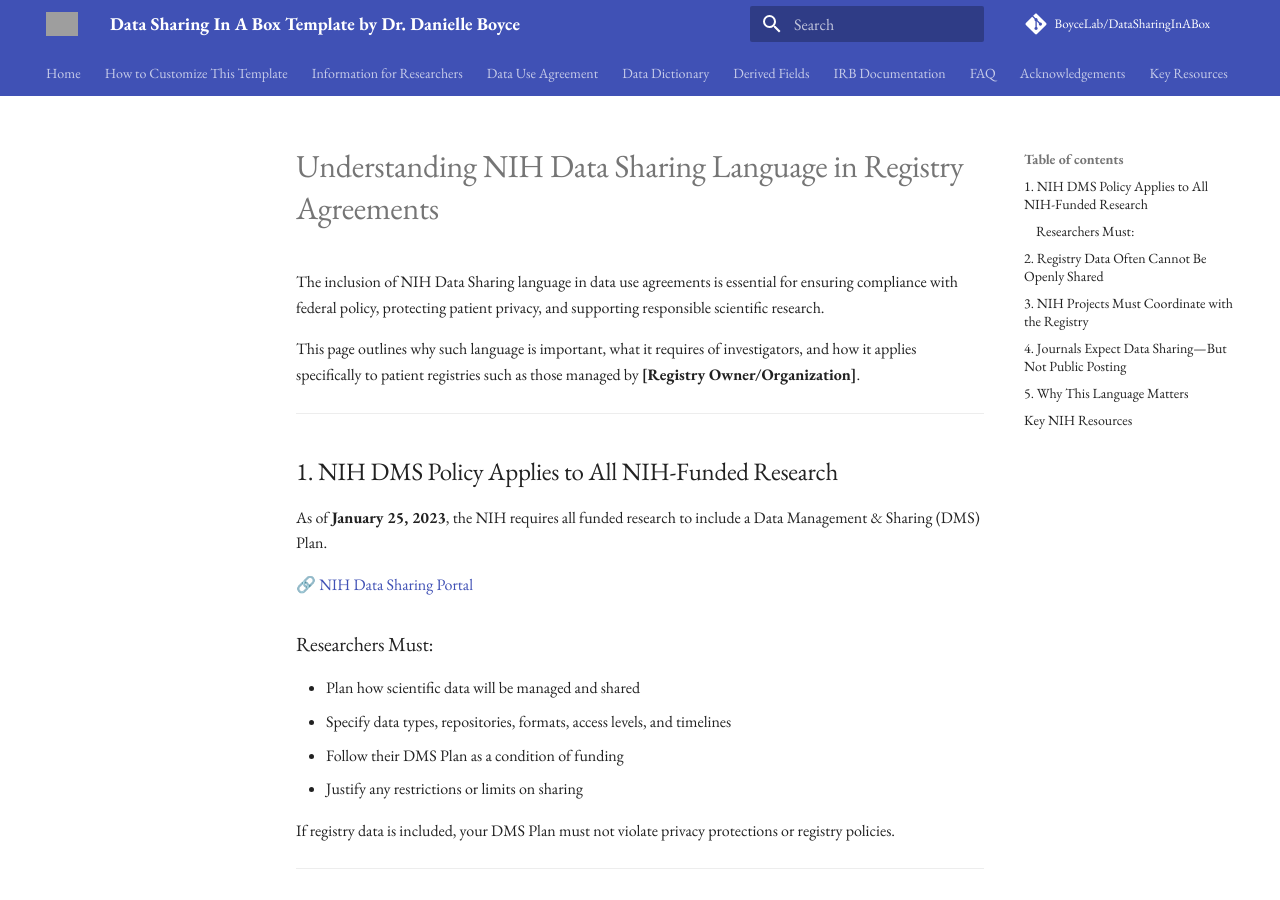
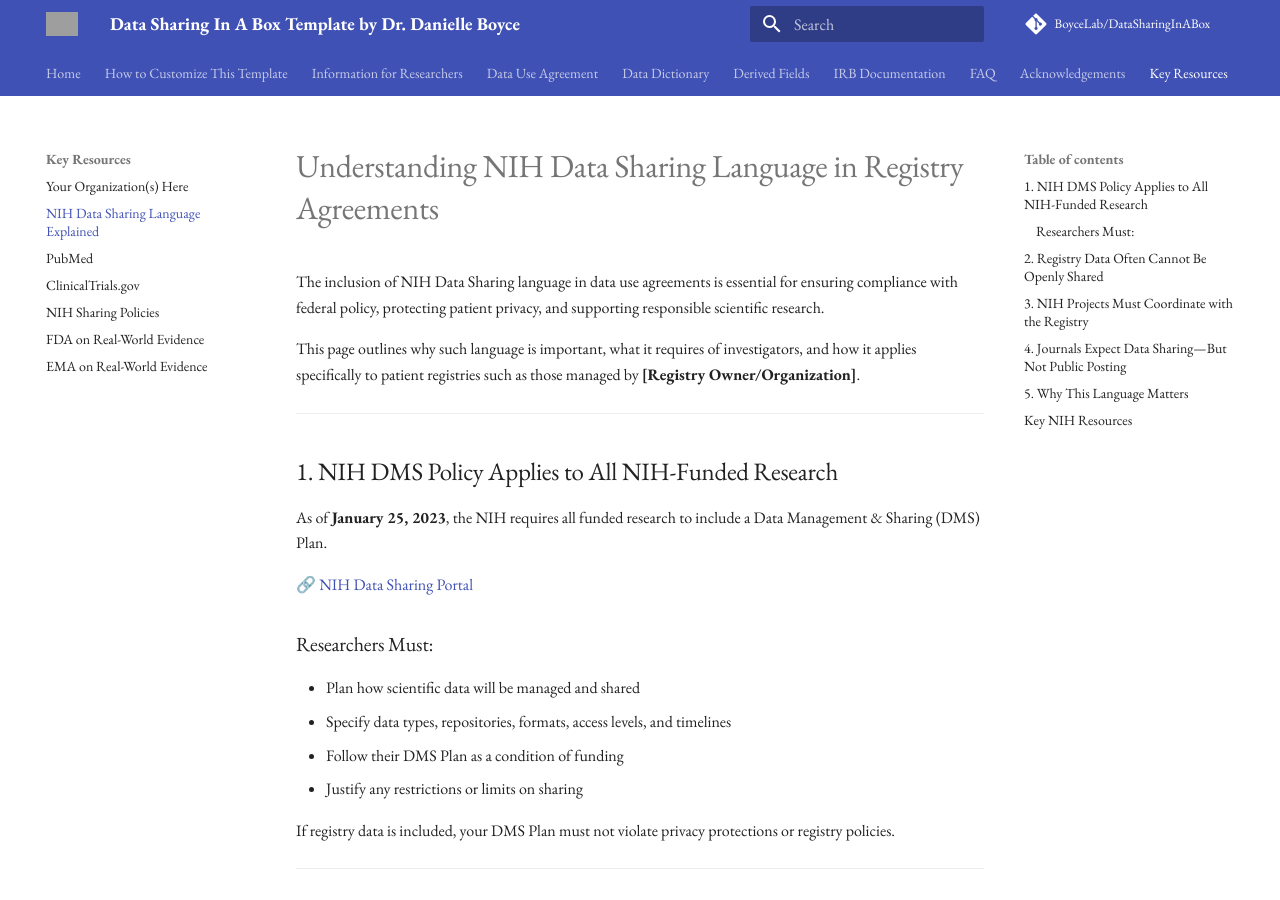
Before and after one commit to BoyceLab/DataSharingInABox, an MkDocs documentation site: the page built from docs/nih-data-sharing.md, in a window 1280 px wide and 900 px high. Built offline with MkDocs 1.6.1 and Material for MkDocs 9.7.7, drawn with Linux system fonts in a browser that asks for light colours; comment, search, counter and statistics services are not loaded; grey boxes are pictures that could not be loaded.

Commit message:
Update mkdocs.yml

```diff
--- a/mkdocs.yml
+++ b/mkdocs.yml
@@ -26,7 +26,14 @@ nav:
   - IRB Documentation: irb.md
   - FAQ: faq.md
   - Acknowledgements: acknowledgements.md
-  - Key Resources: key_resources.md
+  - Key Resources:
+      - Your Organization(s) Here: key_resources.md
+      - NIH Data Sharing Language Explained: nih-data-sharing.md
+      - PubMed: https://pubmed.ncbi.nlm.nih.gov/
+      - ClinicalTrials.gov: https://clinicaltrials.gov/
+      - NIH Sharing Policies: https://grants.nih.gov/policy-and-compliance/policy-topics/sharing-policies
+      - FDA on Real-World Evidence: https://www.fda.gov/science-research/science-and-research-special-topics/real-world-evidence
+      - EMA on Real-World Evidence: https://www.ema.europa.eu/en/about-us/how-we-work/data-regulation-big-data-other-sources/real-world-evidence
 
 markdown_extensions:
   - meta
```
